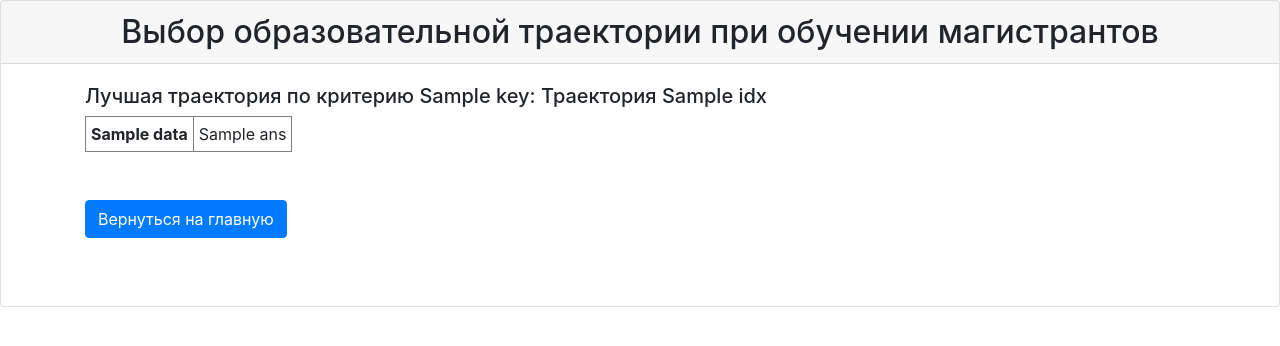
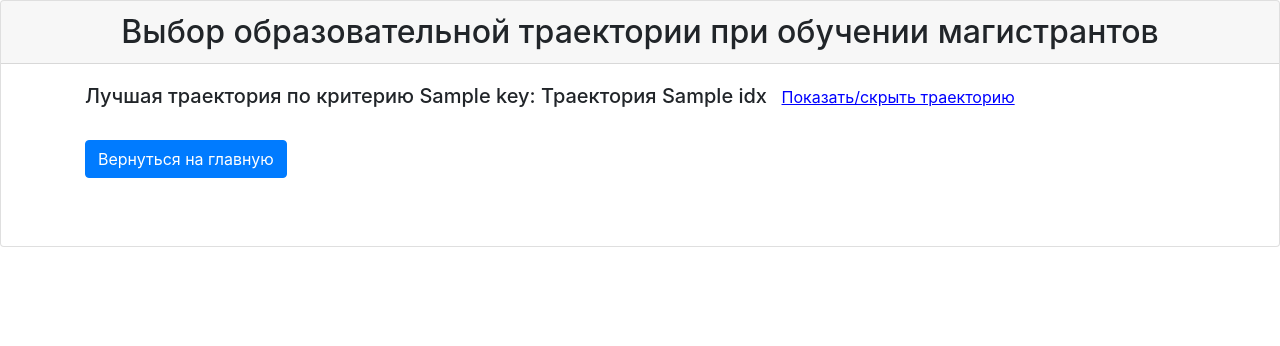
Before and after one commit to NaylyaZh99/Education-Trajectory-DSS, a Django app: template dssapp/templates/final_trajectory.html in a window 1280 px wide. Shown: the top 346 px of the page. Run offline with Django 3.2, Linux system fonts and the light colour scheme; the template is opened without the code that fills it: most values are stand-ins (such as "Sample title", 1, 10 or a date in 2020); some libraries are stand-ins or nearby versions.

Commit message:
Add collapisble trajectories and small fix

```diff
--- a/dssapp/templates/assessment.html
+++ b/dssapp/templates/assessment.html
@@ -50,13 +50,13 @@
             {% if forloop.counter0 >= criteria_forms_num %}
                 {% with form_details=forms_context|seq_index:forloop.counter0 %}
                     {% if form_details.print_ext_param %}
-                        <br><h4>Рассмотрим внешнее состояние {{form_details.ext_param}}</h4>
+                        <br><h4>Состояние внешней среды {{form_details.ext_param}}</h4>
                     {% endif %}
                     {% if form_details.print_criterion %}
                         {% if not form_details.print_ext_param %}
                             <br>
                         {% endif %}
-                        <div class="font-weight-bold">Рассмотрим критерий {{form_details.criterion}}</div>
+                        <div class="font-weight-bold">Критерий {{form_details.criterion}}</div>
                     {% endif %}
                     Траектория {{form_details.combs.0}} {{form.assessment_field}} траектории {{form_details.combs.1}}<br>
                 {% endwith %}
--- a/dssapp/templates/final_trajectory.html
+++ b/dssapp/templates/final_trajectory.html
@@ -1,10 +1,15 @@
 {% extends 'base.html' %}
 
+{% load static %}
 
 {% block content %}
+    <link rel="stylesheet" href="{% static 'css/styles.css' %}">
+
+
     {% for key, trajectory in best_trajectories.items %}
-    <h5>Лучшая траектория по критерию {{key}}: Траектория {{trajectory.idx}}</h5>
-    <table border="1">
+        <h5 style="display: inline-block; margin-right: 10px;">Лучшая траектория по критерию {{key}}: Траектория {{trajectory.idx}}</h5>
+        <button class="collapsible" id="button_{{ forloop.counter }}">Показать/скрыть траекторию</button>
+        <table id="table_{{ forloop.counter }}" border="1">
             <tbody>
                 {% for question, ans in trajectory.data.items %}
                 <tr>
@@ -21,4 +26,5 @@
     <br>
     <br>
     <br>
+    <script src="{% static 'js/scripts.js' %}"></script>
 {% endblock %}
--- a/eduDSS/settings.py
+++ b/eduDSS/settings.py
@@ -128,6 +128,10 @@ USE_TZ = True
 
 STATIC_URL = '/static/'
 
+STATICFILES_DIRS = [
+    os.path.join(BASE_DIR, "static"),
+]
+
 # Default primary key field type
 # https://docs.djangoproject.com/en/3.2/ref/settings/#default-auto-field
 
--- /dev/null
+++ b/static/css/styles.css
@@ -0,0 +1,20 @@
+.collapsible {
+    display: inline-block;
+    color: blue;
+    background: none;
+    border: none;
+    padding: 0;
+    font: inherit;
+    cursor: pointer;
+    text-decoration: underline;
+}
+
+.active, .collapsible:hover {
+    display: inline-block;
+    color: darkblue;
+}
+
+/* Hide the table by default */
+table {
+    display: none;
+}
--- /dev/null
+++ b/static/js/scripts.js
@@ -0,0 +1,20 @@
+console.log("JavaScript code running");
+
+var coll = document.getElementsByClassName("collapsible");
+var i;
+
+console.log("Found", coll.length, "collapsible elements");
+
+for (i = 0; i < coll.length; i++) {
+    console.log("Attaching click listener to element", coll[i]);
+    coll[i].addEventListener("click", function() {
+        console.log("Button clicked!");
+        this.classList.toggle("active");
+        var table = document.getElementById("table_" + this.id.split("_")[1]);
+        if (table.style.display === "block") {
+            table.style.display = "none";
+        } else {
+            table.style.display = "block";
+        }
+    });
+}
```
Also changed, not shown: dssapp/static/css/style.css (deleted, +0 -21 lines), dssapp/static/js/collapsible.js (deleted, +0 -12 lines), dssapp/views.py (+5 -5 lines). Lines whose indentation alone changed are shown as unchanged.
